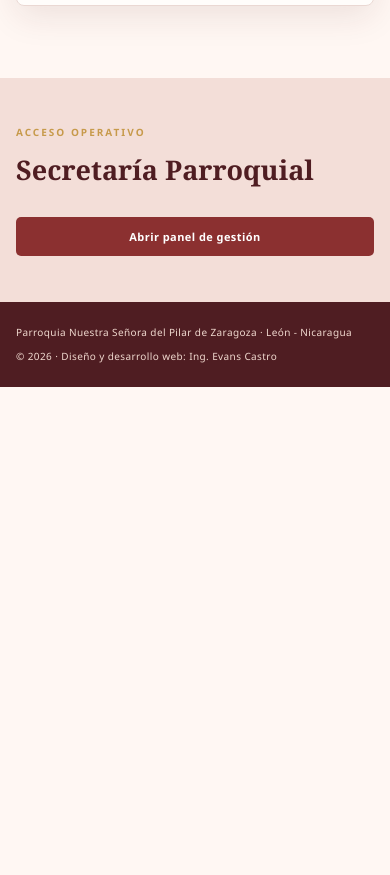
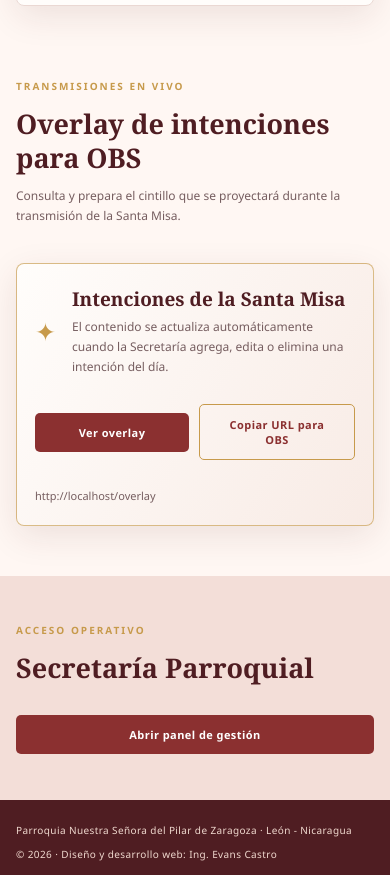
Before and after one commit to evanscastro2005-netizen/Zaragoza_Parroquia_App, a website: page public/index.html in a window 390 px wide. Shown: the part 1367-2242 px from the top of the page. Before the commit the page ends 1754 px from the top, so only its background shows below. Drawn offline with Linux system fonts and the light colour scheme.

Commit message:
vista obs intenciones

```diff
--- a/public/index.html
+++ b/public/index.html
@@ -11,10 +11,14 @@
   <script>document.documentElement.classList.toggle('dark-mode', localStorage.getItem('theme') === 'dark' || (localStorage.getItem('theme') !== 'light' && matchMedia('(prefers-color-scheme: dark)').matches));</script>
 </head>
 <body>
+  <style>
+    .overlay-access{padding:0 0 76px}.overlay-access-card{display:flex;align-items:center;justify-content:space-between;gap:28px;flex-wrap:wrap;padding:25px 30px;border-color:rgba(199,154,75,.65);background:linear-gradient(120deg,#fffdfb,#f8ebe5)}.overlay-access-copy{display:flex;align-items:center;gap:16px;flex:1 1 420px}.overlay-access-copy h3{margin:0 0 5px;color:var(--navy-deep);font:600 19px var(--serif)}.overlay-access-copy p{margin:0;color:var(--muted);font-size:12px}.overlay-access-actions{display:flex;align-items:center;gap:10px;flex-wrap:wrap;justify-content:flex-end}.overlay-url{display:block;width:100%;color:var(--muted);font:11px var(--sans);word-break:break-all}.dark-mode .overlay-access-card{background:linear-gradient(120deg,#262222,#302323);border-color:var(--theme-border)}.dark-mode .overlay-access-copy h3{color:#f4f4f5}.dark-mode .overlay-access-copy p,.dark-mode .overlay-url{color:var(--theme-text-soft)}@media(max-width:760px){.overlay-access{padding-bottom:50px}.overlay-access-card{padding:22px 18px}.overlay-access-actions{width:100%;justify-content:stretch}.overlay-access-actions .button{flex:1}}
+  </style>
   <header class="site-header"><div class="container nav-wrap"><a class="brand" href="index.html" aria-label="Inicio"><span class="brand-mark"><img src="assets/logo.png" alt="Logo de la parroquia"></span><span class="brand-copy"><strong>Parroquia Nuestra Señora<br>del Pilar de Zaragoza</strong><small>Comunidad · Fe · Servicio</small></span></a><nav class="main-nav" aria-label="Navegación principal"><a class="active" href="index.html">Inicio</a><a class="admin-link" href="admin.html">Secretaría Parroquial</a></nav></div></header>
   <main>
     <section class="hero"><div class="container hero-content"><p class="eyebrow">Sistema interno parroquial</p><h1>Organiza el trabajo<br><em>de la Secretaría.</em></h1><p class="hero-intro">Herramienta interna para que el personal parroquial registre intenciones, coordine celebraciones y mantenga organizada la atención de la parroquia.</p><a class="text-link" href="admin.html">Ingresar al área de trabajo <span>→</span></a></div><div class="hero-ornament" aria-hidden="true">✦</div></section>
     <section class="intention-section container project-section"><div class="section-heading"><div><p class="eyebrow">Funciones del sistema</p><h2>Control y seguimiento parroquial</h2></div></div><div class="project-grid"><article class="form-card project-card"><span class="project-icon" aria-hidden="true">✝</span><h3>Registro de intenciones</h3><p>Captura y consulta las intenciones recibidas, organizadas por tipo y fecha para facilitar su seguimiento.</p></article><article class="form-card project-card"><span class="project-icon" aria-hidden="true">◌</span><h3>Agenda de celebraciones</h3><p>Programa Misas especiales y consulta los compromisos pastorales próximos desde un solo lugar.</p></article><article class="form-card project-card"><span class="project-icon" aria-hidden="true">✦</span><h3>Coordinación interna</h3><p>Centraliza la información necesaria para apoyar el trabajo diario de la Secretaría y sus colaboradores.</p></article></div></section>
+    <section class="overlay-access container" id="overlay"><div class="section-heading"><div><p class="eyebrow">Transmisiones en vivo</p><h2>Overlay de intenciones para OBS</h2><p class="section-note">Consulta y prepara el cintillo que se proyectará durante la transmisión de la Santa Misa.</p></div></div><div class="form-card overlay-access-card"><div class="overlay-access-copy"><span class="project-icon" aria-hidden="true">✦</span><div><h3>Intenciones de la Santa Misa</h3><p>El contenido se actualiza automáticamente cuando la Secretaría agrega, edita o elimina una intención del día.</p></div></div><div class="overlay-access-actions"><a class="button button-primary" href="/overlay" target="_blank" rel="noopener">Ver overlay</a><button class="button button-outline" id="copiar-overlay" type="button">Copiar URL para OBS</button></div><small class="overlay-url" id="overlay-url"></small></div></section>
     <section class="hours-section"><div class="container hours-inner"><div><p class="eyebrow">Acceso operativo</p><h2>Secretaría Parroquial</h2></div><a class="button button-primary" href="admin.html">Abrir panel de gestión</a></div></section>
   </main><footer class="site-footer"><div class="container"><span>Parroquia Nuestra Señora del Pilar de Zaragoza · León - Nicaragua</span><span>© 2026 · Diseño y desarrollo web: Ing. Evans Castro</span></div></footer>
   <script>
@@ -23,6 +27,8 @@
       const boton = document.createElement('button'); boton.className = 'theme-toggle'; boton.type = 'button'; boton.innerHTML = '<span class="theme-icon"></span><span class="theme-label"></span>'; contenedor.appendChild(boton);
       const actualizar = oscuro => { document.documentElement.classList.toggle('dark-mode', oscuro); boton.setAttribute('aria-label', oscuro ? 'Activar modo claro' : 'Activar modo oscuro'); boton.querySelector('.theme-icon').textContent = oscuro ? '☀' : '☾'; boton.querySelector('.theme-label').textContent = oscuro ? 'Modo claro' : 'Modo oscuro'; };
       actualizar(document.documentElement.classList.contains('dark-mode')); boton.addEventListener('click', () => { const oscuro = !document.documentElement.classList.contains('dark-mode'); localStorage.setItem('theme', oscuro ? 'dark' : 'light'); actualizar(oscuro); });
+      const urlOverlay = `${location.origin}/overlay`; const textoUrl = document.getElementById('overlay-url'); const botonCopiar = document.getElementById('copiar-overlay');
+      if (textoUrl && botonCopiar) { textoUrl.textContent = urlOverlay; botonCopiar.addEventListener('click', async () => { try { await navigator.clipboard.writeText(urlOverlay); botonCopiar.textContent = 'URL copiada'; setTimeout(() => botonCopiar.textContent = 'Copiar URL para OBS', 1800); } catch { textoUrl.textContent = 'Copia manualmente: ' + urlOverlay; } }); }
     });
   </script>
 </body></html>
```
